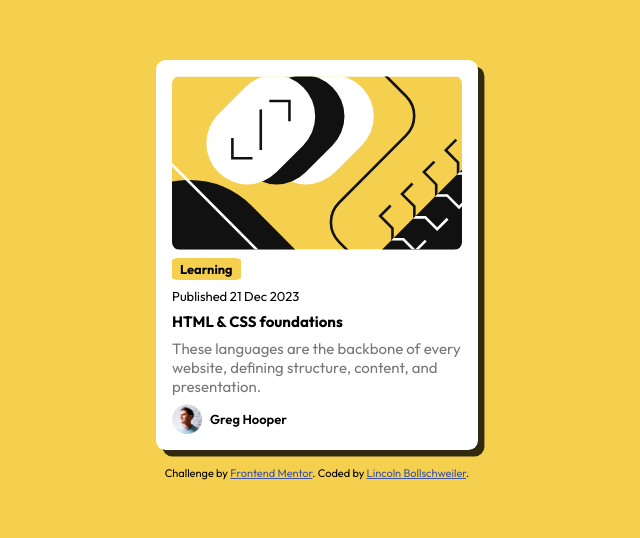
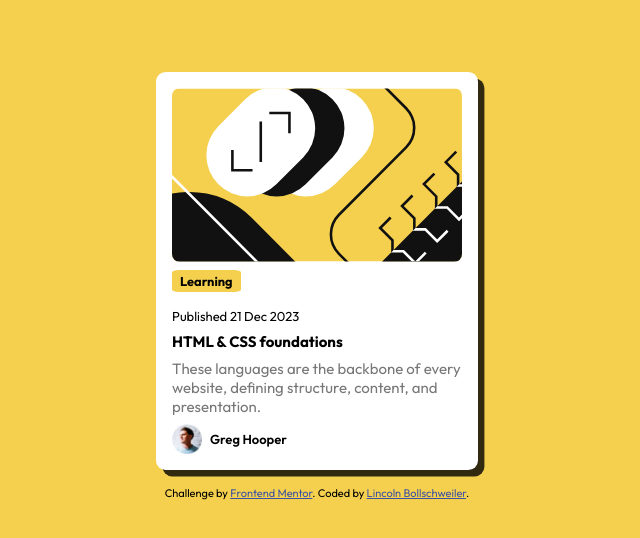
Before and after one commit to LincolnBollschweiler/frontendMentorBlogPreview, a plain HTML site: page index.html in a window 1280 px wide. Shown: the part 138-676 px from the top of the page, without its empty margins (323-963 px from the left). Drawn offline with Linux system fonts and the light colour scheme.

Commit message:
updates to semantic elements

```diff
--- a/index.html
+++ b/index.html
@@ -3,7 +3,6 @@
   <head>
     <meta charset="UTF-8" />
     <meta name="viewport" content="width=device-width, initial-scale=1.0" />
-    <!-- displays site properly based on user's device -->
 
     <link
       rel="icon"
@@ -15,26 +14,17 @@
     <title>Frontend Mentor | Blog preview card</title>
 
     <link rel="stylesheet" href="./css/main.css" />
-    <!-- <style>
-      .attribution {
-        font-size: 11px;
-        text-align: center;
-      }
-      .attribution a {
-        color: hsl(228, 45%, 44%);
-      }
-    </style> -->
   </head>
   <body>
-    <div class="main">
+    <main class="main">
       <div class="container">
         <img
           src="./assets/images/illustration-article.svg"
           alt="Illustration of a blog article"
         />
-        <h4>Learning</h3>
-        <div class="published">Published 21 Dec 2023</div>
-        <h3 class="title">HTML & CSS foundations</h3>
+        <div class="status">Learning</div>
+        <div class="published">Published <time>21 Dec 2023</time></div>
+        <h3>HTML & CSS foundations</h3>
         <p>
           These languages are the backbone of every website, defining structure,
           content, and presentation.
--- a/scss/main.scss
+++ b/scss/main.scss
@@ -3,15 +3,14 @@
 body {
   font-family: "Outfit", sans-serif;
   background-color: #f4d04e;
-  height: calc(100vh - 2rem);
+  display: grid;
+  place-items: center;
+  height: 100vh;
 }
 
-.main {
+main {
   display: flex;
-  justify-content: center;
-  align-items: center;
   flex-direction: column;
-  height: 100%;
 
   .container {
     margin: 2rem auto 1rem auto;
@@ -25,12 +24,13 @@ body {
     box-shadow: 0.4rem 0.4rem 0 rgba(0, 0, 0, 0.8);
   }
 
-  h4 {
+  .status {
     background: #f4d04e;
     padding: 0.2rem 0.5rem;
     width: fit-content;
     border-radius: 10%;
     font-size: 0.8em;
+    font-weight: 700;
     margin-bottom: 0.5rem;
   }
 
```
Also changed, not shown: css/main.css, 1 other file.
